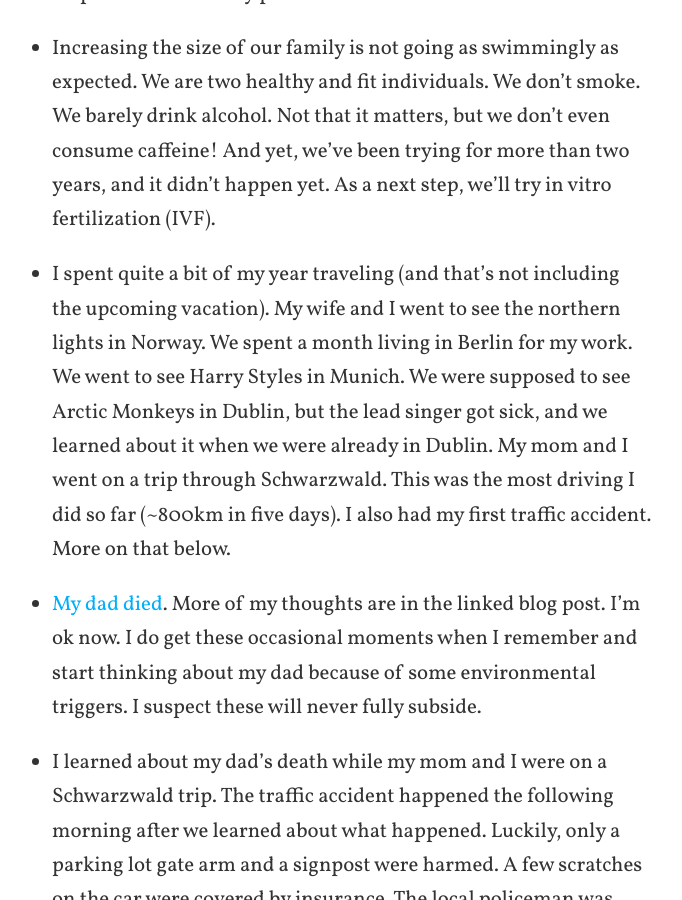
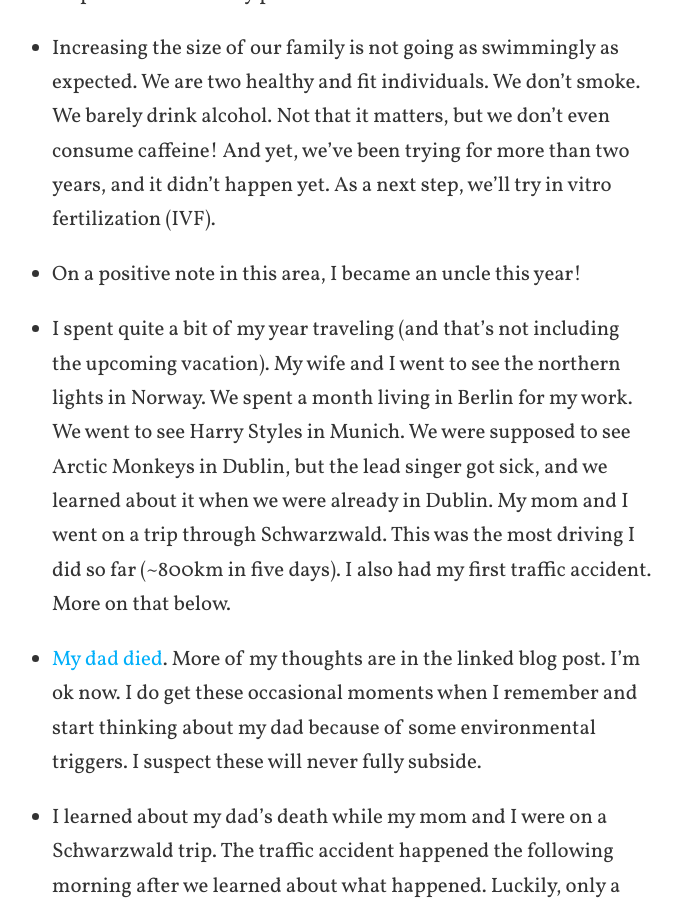
Before and after one commit to mmozuras/mmozuras.github.com, a Jekyll site: the page built from post/_posts/2023-12-14-year-2023.md, in a window 1280 px wide and 900 px high, scrolled down 3648 px. Shown: the whole window, without its empty margins (308-990 px from the left). Built offline with Jekyll 4.4.1, drawn with Linux system fonts in a browser that asks for light colours; comment, search, counter and statistics services are not loaded.

Commit message:
Year 2023: uncle

```diff
--- a/post/_posts/2023-12-14-year-2023.md
+++ b/post/_posts/2023-12-14-year-2023.md
@@ -34,6 +34,8 @@ Here are some of the things that happened during 2023 in my life, in no particul
 
 * Increasing the size of our family is not going as swimmingly as expected. We are two healthy and fit individuals. We don't smoke. We barely drink alcohol. Not that it matters, but we don't even consume caffeine! And yet, we've been trying for more than two years, and it didn't happen yet. As a next step, we'll try in vitro fertilization (IVF).
 
+* On a positive note in this area, I became an uncle this year!
+
 * I spent quite a bit of my year traveling (and that's not including the upcoming vacation). My wife and I went to see the northern lights in Norway. We spent a month living in Berlin for my work. We went to see Harry Styles in Munich. We were supposed to see Arctic Monkeys in Dublin, but the lead singer got sick, and we learned about it when we were already in Dublin. My mom and I went on a trip through Schwarzwald. This was the most driving I did so far (~800km in five days). I also had my first traffic accident. More on that below.
 
 * [My dad died](/stubborn). More of my thoughts are in the linked blog post. I'm ok now. I do get these occasional moments when I remember and start thinking about my dad because of some environmental triggers. I suspect these will never fully subside.
```
